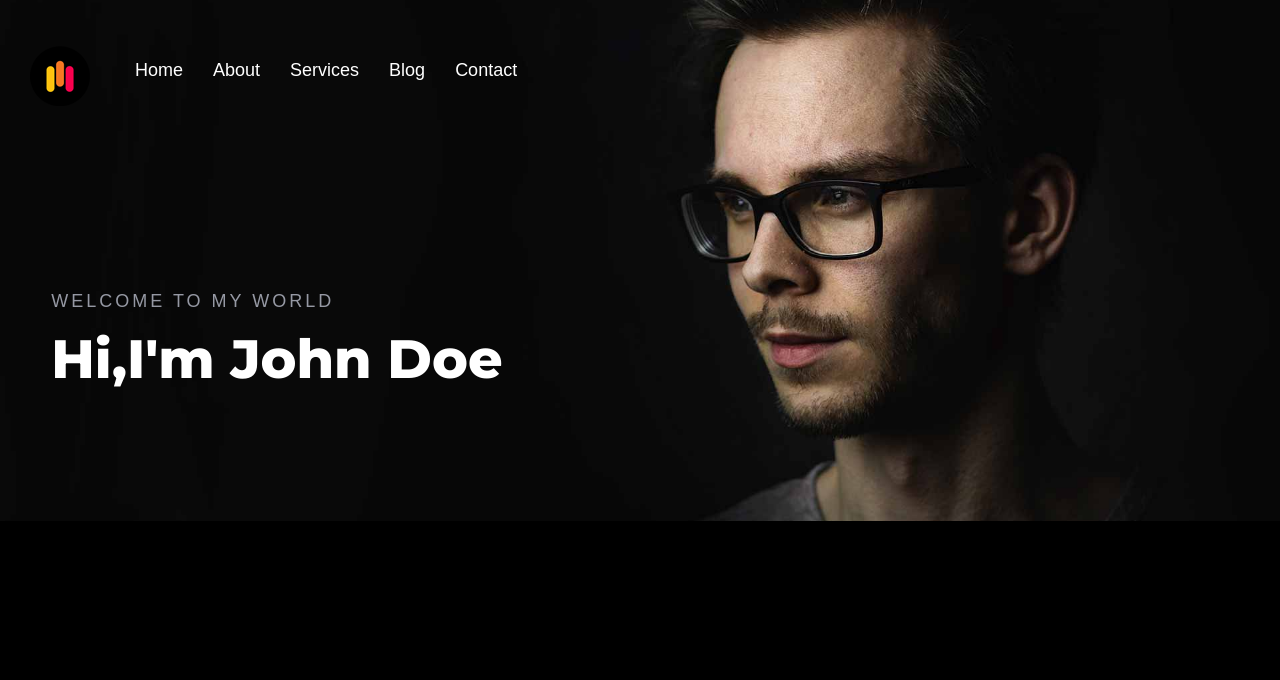
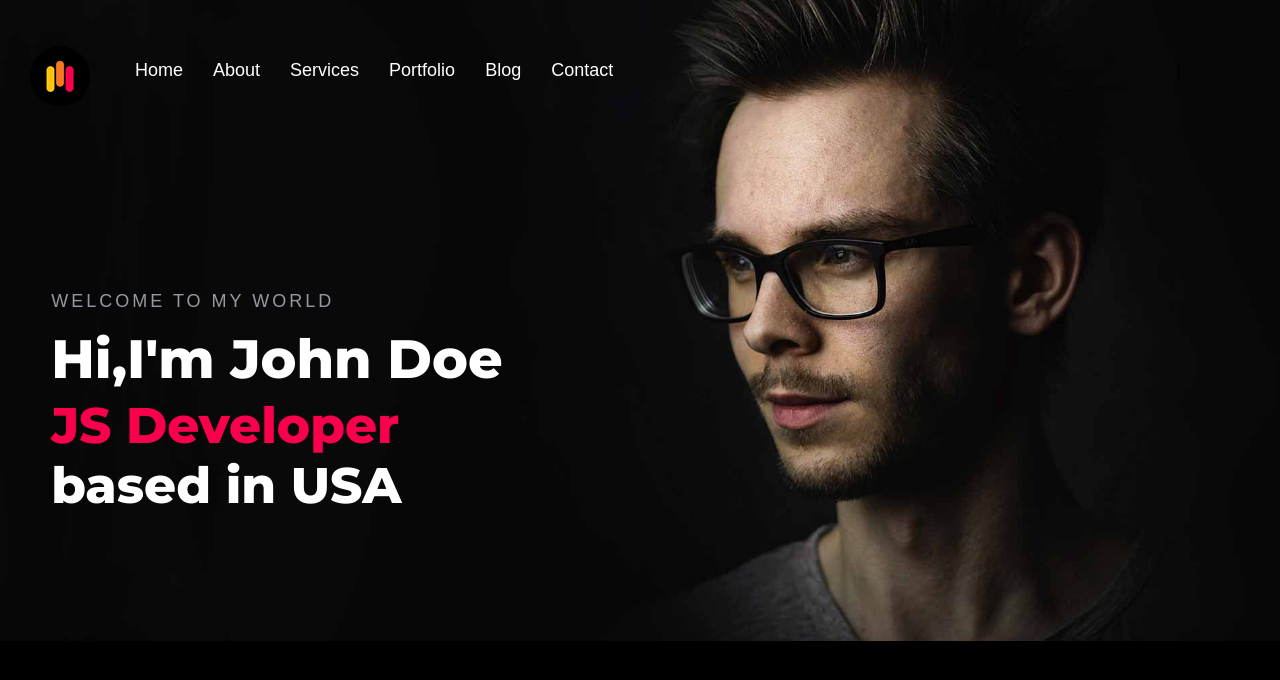
Before and after one commit to putuokky/nextjs-portfolio-trydo, a Next.js app: page / in a window 1280 px wide. Shown: the top 680 px of the page. Built offline with nearby package versions, Linux system fonts and the light colour scheme.

Commit message:
headerrrr

```diff
--- a/components/Header.js
+++ b/components/Header.js
@@ -18,6 +18,9 @@ export default function Header() {
               <a href='#Services'>
                 <li className='nav__items mx__15'>Services</li>
               </a>
+              <a href='#Portfolio'>
+                <li className='nav__items mx__15'>Portfolio</li>
+              </a>
               <a href='#Blog'>
                 <li className='nav__items mx__15'>Blog</li>
               </a>
@@ -37,6 +40,12 @@ export default function Header() {
               <h2 className="home__text pz__10">
                 Hi,I'm John Doe
               </h2>
+              <h3 className="home__text sweet pz__10">
+                JS Developer
+              </h3>
+              <h4 className="home__text pz__10">
+                based in USA
+              </h4>
             </div>
           </div>
         </div>
--- a/styles/globals.css
+++ b/styles/globals.css
@@ -197,4 +197,11 @@ h2.home__text {
   font-weight: 800;
   font-family: "Montserrat", sans-serif;
 }
+h3,
+h4.home__text {
+  font-size: 50px;
+  font-weight: 800;
+  font-family: "Montserrat", sans-serif;
+  line-height: 40px;
+}
 /* end header.js / home.js */
```
